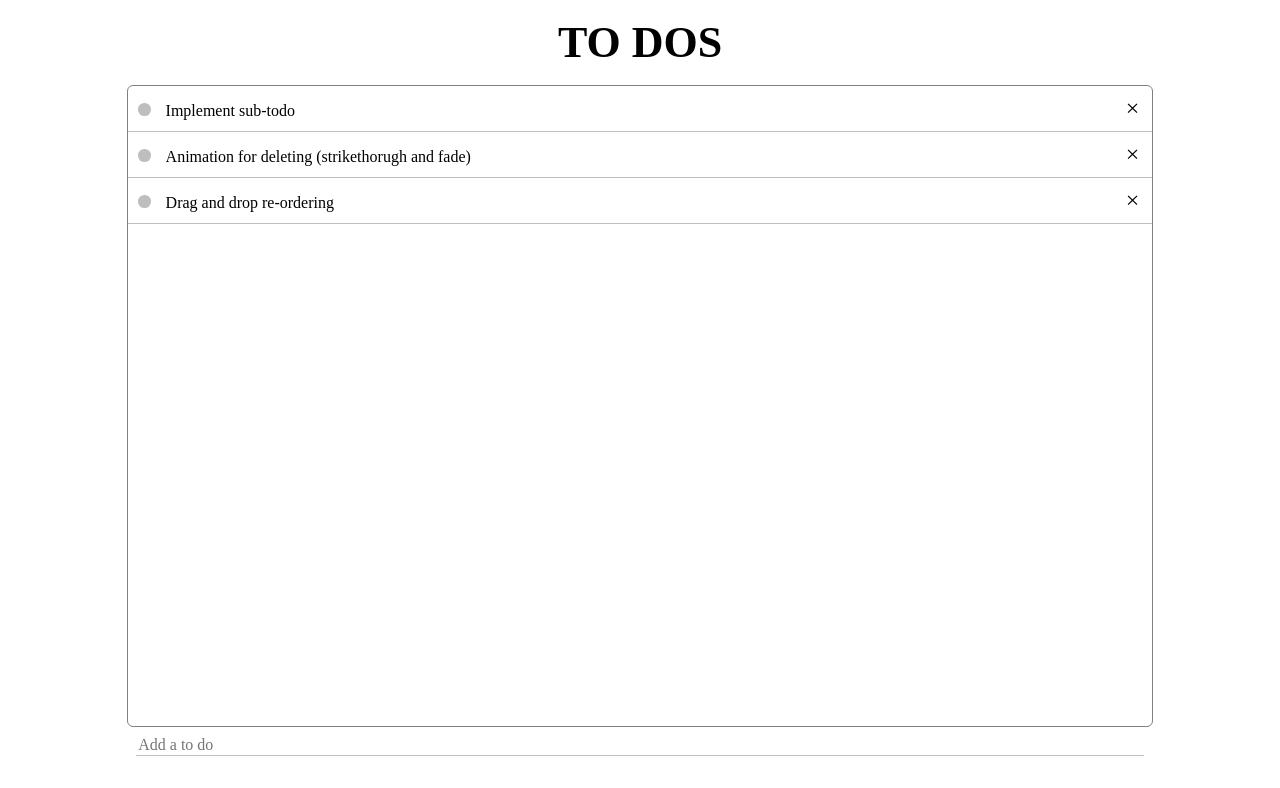
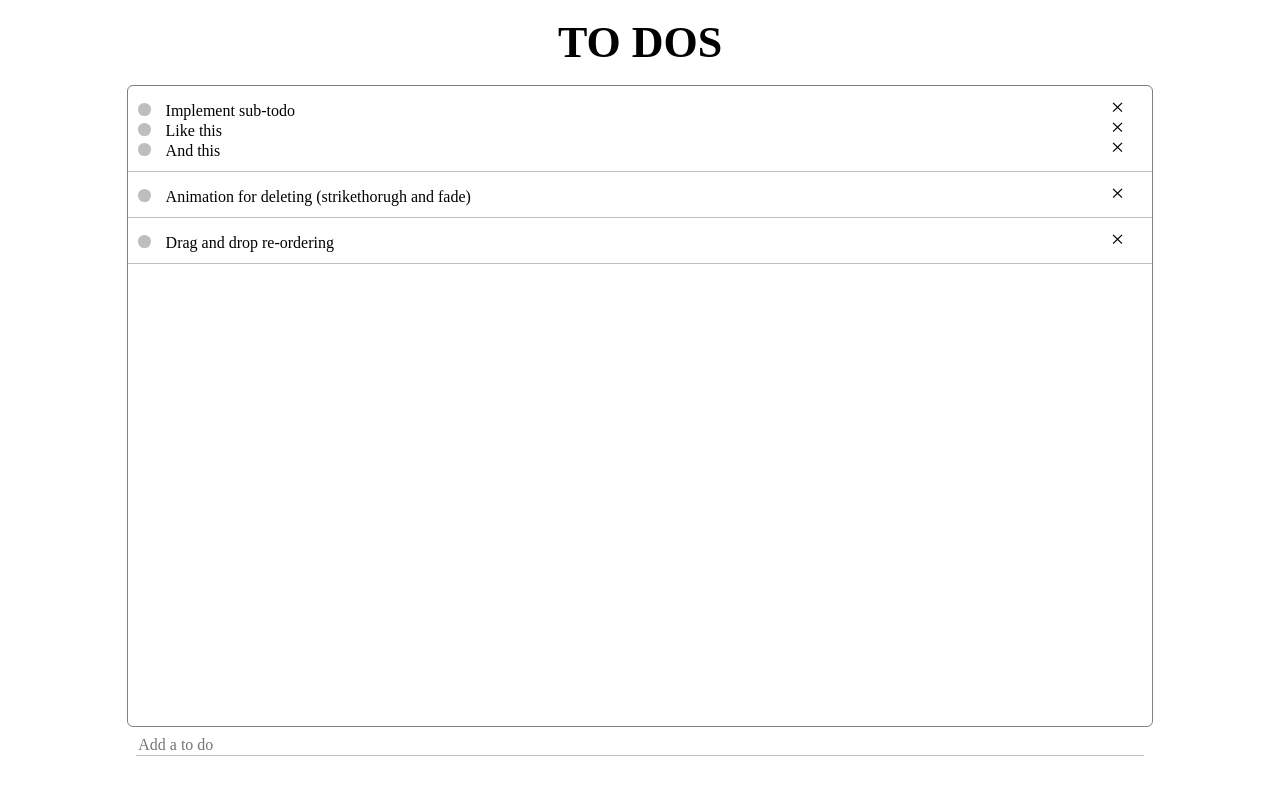
Before and after one commit to tootboi/React-ToDoApp, a React (Create React App) app: page / in a window 1280 px wide. Shown: the top 788 px of the page. Built offline with nearby package versions, Linux system fonts and the light colour scheme.

Commit message:
implemented subTodos

```diff
--- a/src/AddTodo.js
+++ b/src/AddTodo.js
@@ -3,7 +3,8 @@ import React, { Component } from 'react';
 class AddTodo extends Component {
     state = {
         content: '',
-        id: ''
+        id: '',
+        subTodos: []
     }
     handleChange = (e) => {
         this.setState({
--- a/src/App.css
+++ b/src/App.css
@@ -70,7 +70,7 @@ input:focus {
 .deleteBtn {
     position: absolute;
     right: 1vw;
-    bottom: 20%;
+    bottom: 0em;
     font-size: x-large;
     cursor: pointer;
 }
@@ -92,3 +92,11 @@ input:focus {
     opacity: 0;
     transition: .5s;
 }
+
+.mainTodo {
+    position: relative;
+}
+
+.subTodo {
+    position: relative;
+}
--- a/src/App.js
+++ b/src/App.js
@@ -8,9 +8,19 @@ class App extends Component {
     super(props)
     this.state = {
       todos: [
-        {content: "Implement sub-todo", id:"unique2"},
-        {content: "Animation for deleting (strikethorugh and fade)", id:"unique3"},
-        {content: "Drag and drop re-ordering", id:"unique4"},
+        {content: "Implement sub-todo", id:"unique2",
+          subTodos: [
+            {content: "Like this", id: "unique2-1"},
+            {content: "And this", id: "unique2-2"}
+          ]},
+        {content: "Animation for deleting (strikethorugh and fade)", id:"unique3",
+          subTodos: [
+
+          ]},
+        {content: "Drag and drop re-ordering", id:"unique4",
+          subTodos: [
+
+          ]},
       ]
     }
     this.deleteTodo = this.deleteTodo.bind(this)
@@ -21,17 +31,49 @@ class App extends Component {
   deleteTodo = (deleteId) => {
     const todos = this.state.todos.filter(todo => {
       return todo.id !== deleteId
-    });
+    })
     this.setState({
       todos: todos
     })
   }
+      //may need this to update App.js state
+  // deleteSubTodo = (parentTodoId, subTodoId) => {
+  //   let todos = this.state.todos
+  //   let parentIndex = ''
+  //   let subTodos = []
+  //   todos.forEach(function(parentTodo, index) {
+  //     if(parentTodo.id === parentTodoId) {
+  //       parentIndex = index
+  //       subTodos = parentTodo.subTodos
+  //     }
+  //   })
+  //   subTodos = subTodos.filter(todo => {
+  //     return todo.id !== subTodoId
+  //   })
+  //   todos[parentIndex].subTodos = subTodos
+  //   console.log(todos)
+  //   this.setState({
+  //     todos: todos
+  //   })
+  // }
   addTodo = (todo) => {
     let todos = [...this.state.todos, todo];
     this.setState({
       todos: todos
     })
   }
+      //may need this to update App.js state
+  // addSubTodo = (parentTodoId, subTodo) => {
+  //   const todos = this.state.todos
+  //   todos.forEach(function(parentTodo) {
+  //     if(parentTodo.id === parentTodoId) {
+  //       parentTodo.subTodos.push(subTodo)
+  //     }
+  //   })
+  //   this.setState({
+  //     todos: todos
+  //   })
+  // }
   editTodo = (newContent, editId) => {
     const newTodos = this.state.todos.map(todo => {
       if(todo.id === editId) {
@@ -52,7 +94,13 @@ class App extends Component {
         <div className="container">
           {this.state.todos.length ? (
             this.state.todos.map(todo => (
-              <Todo key={todo.id} todo={todo.content} id={todo.id} deleteTodo={this.deleteTodo} editTodo={this.editTodo}/>
+              <Todo key={todo.id}
+                    todo={todo.content}
+                    id={todo.id}
+                    subTodos={todo.subTodos}
+                    deleteTodo={this.deleteTodo}
+                    editTodo={this.editTodo}
+              />
             ))
           ) : (
             <div className='todo center'>/ / /</div>
--- /dev/null
+++ b/src/SubTodo.js
@@ -0,0 +1,26 @@
+import React, { Component } from 'react';
+
+class SubTodo extends Component {
+    state = {
+        content: this.props.todo.content,
+        id: this.props.todo.id
+    }
+    //this does not update state of props (Todo.js state) or App.js state
+    handleChange = (e) => {
+        this.setState({
+            content: e.target.value
+        })
+    }
+
+    render() {
+        return (
+            <div className="subTodo">
+                <span className="dragBtn"></span>
+                <input type="text" className="dos" onChange={this.handleChange} onDoubleClick={this.props.createSub} value={this.state.content} autoFocus/>
+                <span className="deleteBtn" onClick={() => {this.props.deleteSubTodo(this.state.id)}}>&times;</span>
+            </div>
+        );
+    }
+}
+
+export default SubTodo;
--- a/src/Todo.js
+++ b/src/Todo.js
@@ -1,25 +1,53 @@
 import React, { Component } from 'react';
+import SubTodo from './SubTodo';
 
 class EditTodo extends Component {
     state = {
-        content: this.props.todo
+        content: this.props.todo,
+        id: this.props.id,
+        subTodos: this.props.subTodos
     }
     handleChange = (e) => {
-        this.props.editTodo(e.target.value, this.props.id)
+        this.props.editTodo(e.target.value, this.state.id)
         this.setState({
             content: e.target.value
         })
     }
-    handleClick = (e) => {
-        this.props.deleteTodo(this.props.id)
+    createSub = (e) => {
+        const subTodos = [...this.state.subTodos, {content:'', id:Date.now()}]
+        this.setState({
+            subTodos: subTodos
+        })
     }
+    deleteSubTodo = (deleteId) => {
+        //this does not delete the subTodo from props (i.e. from App.js state)
+        const subTodos = this.state.subTodos.filter(todo => {
+            return todo.id !== deleteId
+        })
+        this.setState({
+            subTodos: subTodos
+        })
+      }
 
     render() {
         return (
             <div className="todo">
-                <span className="dragBtn"></span>
-                <input type="text" className="dos" onChange={this.handleChange} value={this.state.content}/>
-                <span className="deleteBtn" onClick={this.handleClick}>&times;</span>
+                <div className="mainTodo">
+                    <span className="dragBtn"></span>
+                    <input type="text" className="dos" onChange={this.handleChange} onDoubleClick={this.createSub} value={this.state.content}/>
+                    <span className="deleteBtn" onClick={() => {this.props.deleteTodo(this.props.id)}}>&times;</span>
+                </div>
+                <div className="subTodoList">
+                    {this.state.subTodos.map(todo => (
+                        <SubTodo
+                            key={todo.id}
+                            todo={todo}
+                            handleChange={this.handleChange}
+                            createSub={this.createSub}
+                            deleteSubTodo={this.deleteSubTodo}
+                        />
+                    ))}
+                </div>
             </div>
         );
     }
```
